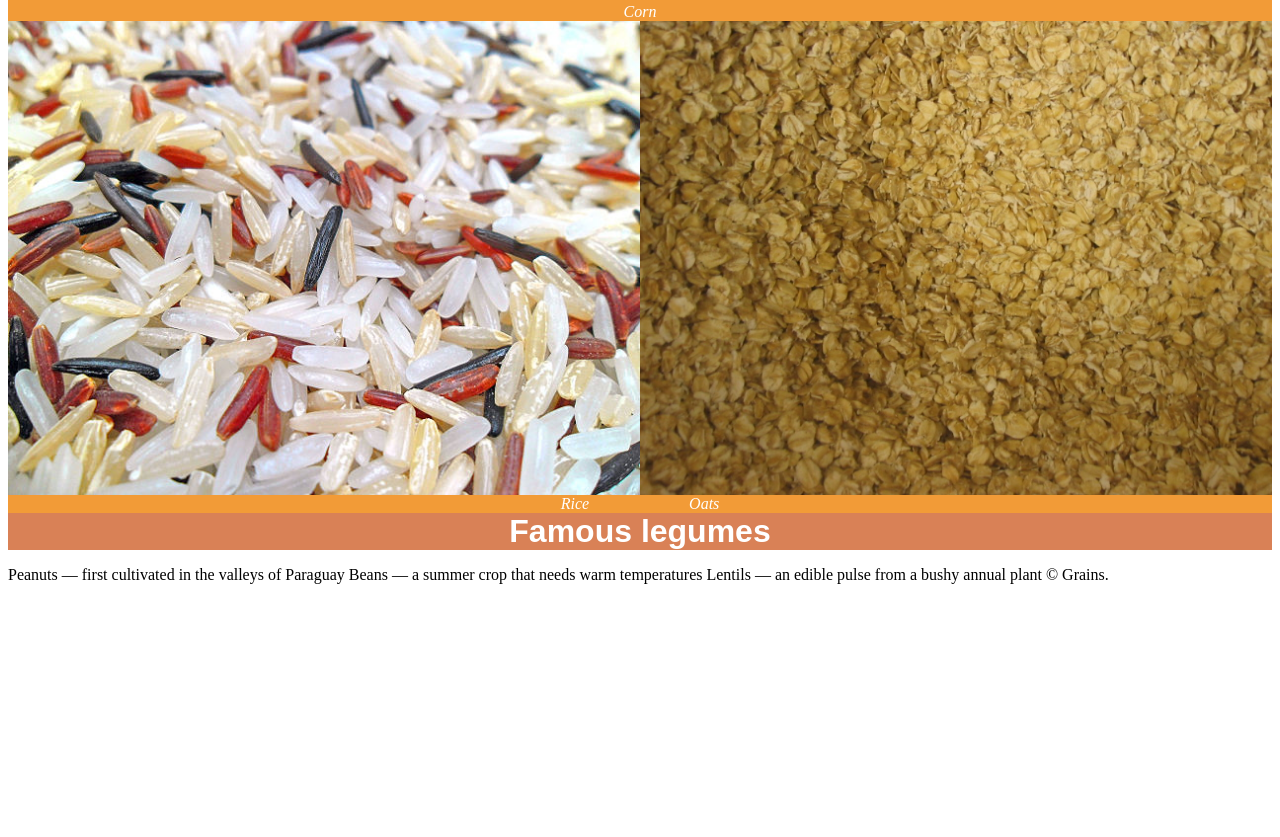
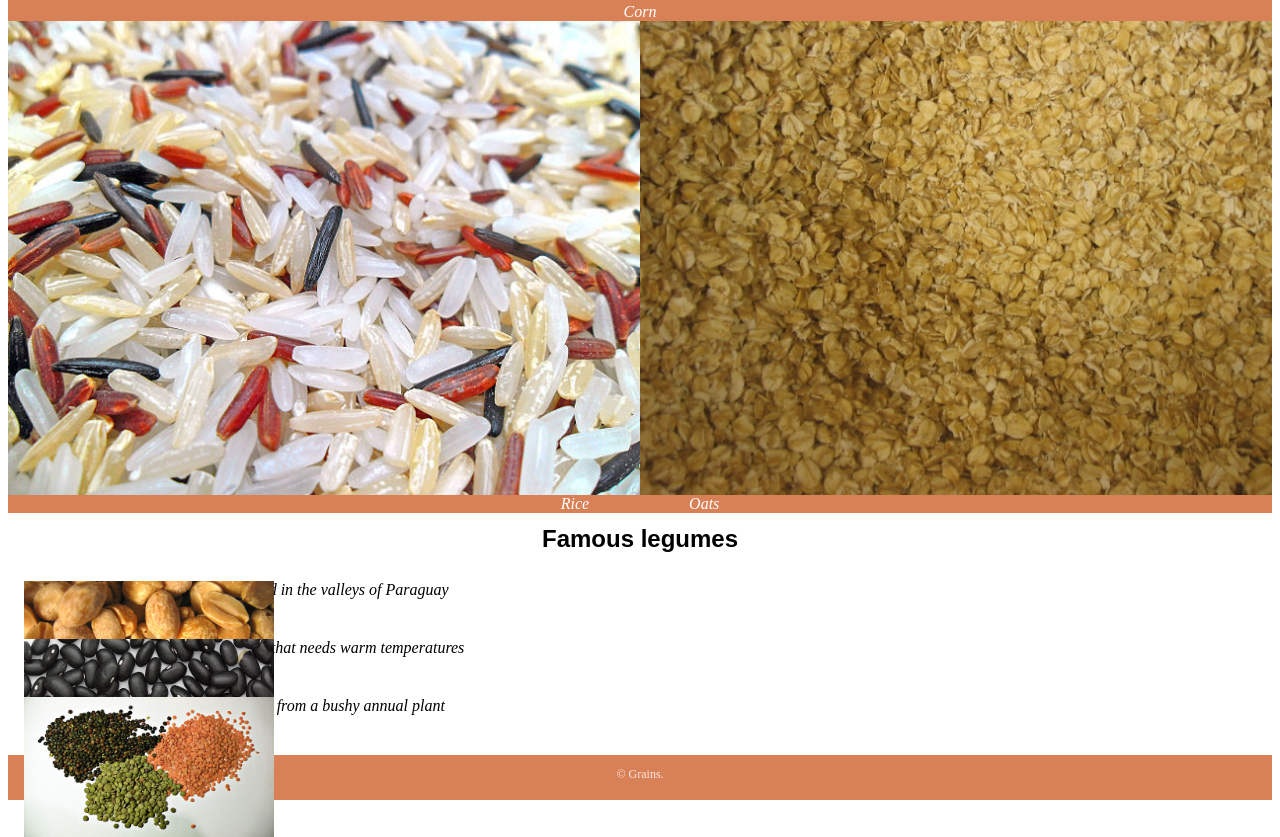
Before and after one commit to bonniecampbell/dsn1674-assignment-5, a plain HTML site: page index.html in a window 1280 px wide. Shown: the part 1926-2763 px from the top of the page. Before the commit the page ends 2518 px from the top, so only its background shows below. Drawn offline with Linux system fonts and the light colour scheme.

Commit message:
Added the famous Legumes. Fixed the background colours. centred the h2 and h3, added the right font for the website.

```diff
--- a/css/main.css
+++ b/css/main.css
@@ -22,9 +22,9 @@ h2 {
   color: white;
   font-family: 'Noto+Sans', sans-serif;
   font-size: 2em;
-  margin: 0em 0em .5em 0em;
+  margin: 0;
+  padding: 0.5em 0em 0.5em 0em;
   display: block;
-
 }
 
 ol{
@@ -95,7 +95,7 @@ main{
   margin: 1em 0em 1em .5em;
 }
 .famous {
-  background-color: #f29b37;
+  background-color: #d98156;
   text-align: center;
   margin: 0em 0em 0em 0em;
   padding: 0;
@@ -131,3 +131,48 @@ figure{
   color: #FFFFFF;
   font-style: italic;
 }
+h3{
+  font-size: 1.50em;
+  display: inline-block;
+  margin: 0;
+  padding: 0.5em 0em 0.5em 0em;
+  text-align: center;
+  font-family: 'Noto+Sans', sans-serif;
+  display: block;
+}
+.peanuts{
+  width: 20%;
+
+}
+.beans{
+  width: 20%;
+}
+.lentils{
+  width: 20%;
+}
+dl{
+  padding-left: 90px;
+  position: relative;
+  margin: 1em 0em 1em 1em;
+
+}
+dt {
+  font-style: italic;
+  font-size: 1em;
+  margin: 0em 0em 2.5em 0em;
+
+}
+dl img{
+  position: absolute;
+  left: 0;
+  float: left;
+
+}
+.footer{
+  background: #d98156;
+  text-align: center;
+  color: #FFE6E6;
+  font-size: .75em;
+  padding: 1em 0em 1.5em 0em;
+
+}
--- a/index.html
+++ b/index.html
@@ -51,10 +51,15 @@
   </figure>
   </div>
 
-<h2 id="Famous legumes">Famous legumes</h2>
+  <h3>Famous legumes</h3>
+  <dl>
+    <img class="peanuts" src="img/peanuts.jpg" alt=""><dt>Peanuts— first cultivated in the valleys of Paraguay</dt>
+    <img class="beans" src="img/beans.jpg" alt=""><dt>Beans— a summer crop that needs warm temperatures</dt>
+    <img class="lentils" src="img/lentils.jpg" alt=""><dt>Lentils— an edible pulse from a bushy annual plant</dt>
+  </dl>
 
-Peanuts — first cultivated in the valleys of Paraguay
-Beans — a summer crop that needs warm temperatures
-Lentils — an edible pulse from a bushy annual plant
-
-© Grains.
+  <footer class= "footer">
+  © Grains.
+  </footer>
+  </body>
+  </html>
```
